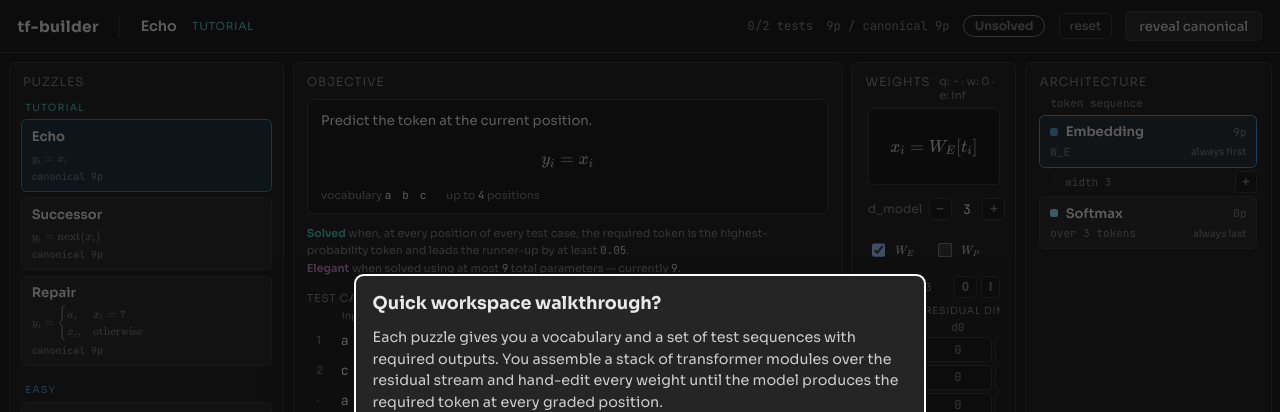
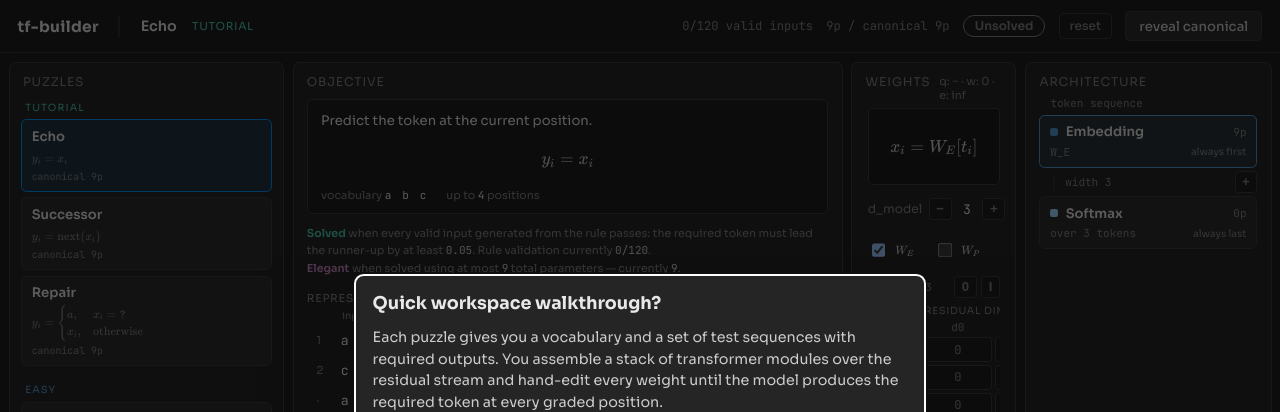
Before and after one commit to longwatermelon/tf-builder, a React (Vite) app: page / in a window 1280 px wide. Shown: the top 412 px of the page. Built offline with nearby package versions, Linux system fonts and the light colour scheme.

Commit message:
2026-07-25 13:46

```diff
--- a/src/App.jsx
+++ b/src/App.jsx
@@ -17,7 +17,7 @@ import {
 } from "./lib/model";
 import { COLORS, DIFFICULTY_COLORS, MONO, UI_ZOOM, btnStyle, subtleBtnStyle } from "./styles/theme";
 
-const PROGRESS_KEY = "tf-builder:progress";
+const PROGRESS_KEY = "tf-builder:progress:rule-validation-v1";
 
 const PROGRESS_STATUSES = ["solved", "elegant"];
 
@@ -136,6 +136,19 @@ export default function App({ guideRefs = {} }) {
     }
   }, [progress]);
 
+  // record the rendered exhaustive result once, while revealed attempts remain ineligible
+  useEffect(() => {
+    if (revealedIds.has(activePuzzleId) || !evaluation.solved) return undefined;
+    const status = evaluation.elegant ? "elegant" : "solved";
+    const timeoutId = window.setTimeout(() => {
+      setProgress((prev) => {
+        if (prev[activePuzzleId] === "elegant" || prev[activePuzzleId] === status) return prev;
+        return { ...prev, [activePuzzleId]: status };
+      });
+    }, 0);
+    return () => window.clearTimeout(timeoutId);
+  }, [activePuzzleId, evaluation.elegant, evaluation.solved, revealedIds]);
+
   // keep the last panel usable when the window shrinks, and on first layout
   useEffect(() => {
     function clampToWindow() {
@@ -176,23 +189,9 @@ export default function App({ guideRefs = {} }) {
     });
   }
 
-  // record the best status reached; the reveal lock is attempt-scoped, so an attempt that started
-  // from the revealed canonical never counts, but resetting to a blank model earns credit again
-  function recordProgress(nextModel) {
-    if (revealedIds.has(activePuzzleId)) return;
-    const result = evaluatePuzzle(nextModel, puzzle);
-    if (!result.solved) return;
-    const status = result.elegant ? "elegant" : "solved";
-    setProgress((prev) => {
-      if (prev[activePuzzleId] === "elegant" || prev[activePuzzleId] === status) return prev;
-      return { ...prev, [activePuzzleId]: status };
-    });
-  }
-
   function updateModel(nextModel) {
     const reconciled = reconcileShapes(nextModel, puzzle);
     setModels((prev) => ({ ...prev, [activePuzzleId]: reconciled }));
-    recordProgress(reconciled);
   }
 
   function selectPuzzle(id) {
@@ -258,7 +257,6 @@ export default function App({ guideRefs = {} }) {
   const isRevealed = revealedIds.has(activePuzzleId);
   const statusColor = evaluation.elegant ? COLORS.violet : evaluation.solved ? COLORS.success : COLORS.textMuted;
   const statusText = evaluation.elegant ? "Elegant" : evaluation.solved ? "Solved" : "Unsolved";
-  const passedCount = evaluation.results.filter((r) => r.ok).length;
 
   return (
     // the zoom scales the whole app one step up; every px below is laid out inside that scale
@@ -299,7 +297,7 @@ export default function App({ guideRefs = {} }) {
 
         <div style={{ display: "flex", alignItems: "center", gap: 12, marginLeft: "auto" }}>
           <span style={{ fontFamily: MONO, fontSize: 11, color: COLORS.textMuted }}>
-            {passedCount}/{evaluation.results.length} tests
+            {evaluation.validationPassed}/{evaluation.validationTotal} valid inputs
           </span>
           <span style={{ fontFamily: MONO, fontSize: 11, color: COLORS.textMuted }}>
             {evaluation.params}p / canonical {puzzle.canonicalParams}p
--- a/src/RootApp.jsx
+++ b/src/RootApp.jsx
@@ -82,7 +82,7 @@ export default function RootApp() {
       id: "objective",
       title: "Objective",
       description:
-        "The task statement: goal, vocabulary, and every test case with its required per-position outputs. Click a test case to trace the model's computation on it step by step.",
+        "The task statement, exhaustive rule-validation status, and representative samples. Click a sample to trace the model's computation on it step by step.",
       targetRef: objectiveGuideRef,
     },
     {
@@ -103,7 +103,7 @@ export default function RootApp() {
       id: "header",
       title: "Status bar",
       description:
-        "Track tests passed, your parameter count against the canonical solution, and the solve status. You can also reset the model or reveal the canonical solution from here.",
+        "Track valid inputs passed, your parameter count against the canonical solution, and the solve status. You can also reset the model or reveal the canonical solution from here.",
       targetRef: headerGuideRef,
     },
   ];
--- a/src/components/ObjectiveCard.jsx
+++ b/src/components/ObjectiveCard.jsx
@@ -39,6 +39,7 @@ function CaseRow({ index, test, ok, isActive, onSelect }) {
 // the always-visible statement of what the player has to build and how it is judged
 export default function ObjectiveCard({ puzzle, evaluation, scratchTokens, activeTab, onSelectTab }) {
   const passed = evaluation.results.filter((r) => r.ok).length;
+  const inputAlphabet = puzzle.validationVocab ?? puzzle.inputVocab;
 
   return (
     <div style={{ padding: "0 12px 12px" }}>
@@ -59,7 +60,14 @@ export default function ObjectiveCard({ puzzle, evaluation, scratchTokens, activ
             vocabulary{" "}
             <span style={{ fontFamily: MONO, color: COLORS.textBright, letterSpacing: 2 }}>{puzzle.vocab.join(" ")}</span>
           </span>
-          {puzzle.inputVocab ? (
+          {puzzle.validationPrefix ? (
+            <span style={{ fontSize: 10, color: COLORS.textMuted }}>
+              inputs{" "}
+              <span style={{ fontFamily: MONO, color: COLORS.textBright, letterSpacing: 2 }}>
+                {puzzle.validationPrefix.join(" ")} first; then {inputAlphabet.join(" ")}
+              </span>
+            </span>
+          ) : puzzle.inputVocab ? (
             <span style={{ fontSize: 10, color: COLORS.textMuted }}>
               inputs{" "}
               <span style={{ fontFamily: MONO, color: COLORS.textBright, letterSpacing: 2 }}>
@@ -76,9 +84,13 @@ export default function ObjectiveCard({ puzzle, evaluation, scratchTokens, activ
 
       <div style={{ marginTop: 10, fontSize: 10, color: COLORS.textMuted, lineHeight: 1.6 }}>
         <div>
-          <span style={{ color: COLORS.success, fontWeight: 600 }}>Solved</span> when, at every position of every test
-          case, the required token is the highest-probability token and leads the runner-up by at least{" "}
-          <span style={{ fontFamily: MONO, color: COLORS.text }}>{puzzle.epsilon}</span>.
+          <span style={{ color: COLORS.success, fontWeight: 600 }}>Solved</span> when every valid input generated from
+          the rule passes: the required token must lead the runner-up by at least{" "}
+          <span style={{ fontFamily: MONO, color: COLORS.text }}>{puzzle.epsilon}</span>. Rule validation currently{" "}
+          <span style={{ fontFamily: MONO, color: COLORS.text }}>
+            {evaluation.validationPassed}/{evaluation.validationTotal}
+          </span>
+          .
         </div>
         <div>
           <span style={{ color: COLORS.violet, fontWeight: 600 }}>Elegant</span> when solved using at most{" "}
@@ -89,7 +101,7 @@ export default function ObjectiveCard({ puzzle, evaluation, scratchTokens, activ
 
       <div style={{ display: "flex", alignItems: "center", gap: 8, margin: "12px 0 4px" }}>
         <span style={{ fontSize: 10, letterSpacing: 0.6, textTransform: "uppercase", color: COLORS.textMuted }}>
-          Test cases — all must pass
+          Representative samples
         </span>
         <span
           style={{
--- a/src/features/puzzles/puzzles.js
+++ b/src/features/puzzles/puzzles.js
@@ -276,6 +276,104 @@ function majoritySolution() {
   };
 }
 
+// turn compact input strings into graded cases using the puzzle's actual rule
+function makeTests(inputs, targetFactory) {
+  return inputs.map((input) => {
+    const tokens = Array.from(input);
+    return { tokens, targets: targetFactory(tokens) };
+  });
+}
+
+// enumerate every valid non-empty input up to maxLen, optionally after a fixed prefix
+function enumerateInputs(alphabet, maxLen, { fixedLen = false, prefix = [] } = {}) {
+  const inputs = [];
+  let frontier = [[...prefix]];
+  for (let length = prefix.length; length <= maxLen; length++) {
+    if (length > 0 && (!fixedLen || length === maxLen)) inputs.push(...frontier.map((tokens) => tokens.join("")));
+    if (length === maxLen) break;
+    frontier = frontier.flatMap((tokens) => alphabet.map((token) => [...tokens, token]));
+  }
+  return inputs;
+}
+
+// echo keeps every token unchanged
+function echoTargets(tokens) {
+  return [...tokens];
+}
+
+// successor advances each token around the three-token cycle
+function successorTargets(tokens) {
+  const next = { a: "b", b: "c", c: "a" };
+  return tokens.map((token) => next[token]);
+}
+
+// repair treats each question mark as a corrupted a
+function repairTargets(tokens) {
+  return tokens.map((token) => (token === "?" ? "a" : token));
+}
+
+// alternate ignores token identity and follows position parity
+function alternateTargets(tokens) {
+  return tokens.map((_, i) => (i % 2 === 0 ? "a" : "b"));
+}
+
+// start marker overwrites position zero and echoes every later token
+function startMarkerTargets(tokens) {
+  return tokens.map((token, i) => (i === 0 ? "▶" : token));
+}
+
+// classify maps vowels and consonants to their output-only labels
+function classifyTargets(tokens) {
+  const vowels = new Set(["a", "e", "i"]);
+  return tokens.map((token) => (vowels.has(token) ? "V" : "C"));
+}
+
+// previous token emits the fixed start marker followed by each predecessor
+function previousTargets(tokens) {
+  return tokens.map((_, i) => (i === 0 ? "⋄" : tokens[i - 1]));
+}
+
+// broadcast copies the first token to every position
+function broadcastTargets(tokens) {
+  return tokens.map(() => tokens[0]);
+}
+
+// reverse mirrors the complete fixed-length sequence
+function reverseTargets(tokens) {
+  return [...tokens].reverse();
+}
+
+// agreement checks whether token identity agrees with position parity
+function agreementTargets(tokens) {
+  return tokens.map((token, i) => ((token === "a") === (i % 2 === 0) ? "a" : "b"));
+}
+
+// match first compares every token with the first token in its sequence
+function matchFirstTargets(tokens) {
+  return tokens.map((token) => (token === tokens[0] ? "y" : "n"));
+}
+
+// majority labels each prefix by whether a is strictly ahead
+function majorityTargets(tokens) {
+  let countA = 0;
+  return tokens.map((token, i) => {
+    if (token === "a") countA += 1;
+    return countA > (i + 1) / 2 ? "y" : "n";
+  });
+}
+
+// induction returns the shared follower of prior matches and skips ambiguous positions
+function inductionTargets(tokens) {
+  return tokens.map((token, i) => {
+    const followers = [];
+    for (let j = 0; j < i; j++) {
+      if (tokens[j] === token) followers.push(tokens[j + 1]);
+    }
+    if (followers.length === 0 || followers.some((follower) => follower !== followers[0])) return null;
+    return followers[0];
+  });
+}
+
 const PUZZLE_DEFS = [
   {
     id: "echo",
@@ -286,10 +384,8 @@ const PUZZLE_DEFS = [
     vocab: ["a", "b", "c"],
     maxLen: 4,
     epsilon: 0.05,
-    tests: [
-      { tokens: ["a", "b", "c", "a"], targets: ["a", "b", "c", "a"] },
-      { tokens: ["c", "a", "b", "b"], targets: ["c", "a", "b", "b"] },
-    ],
+    tests: makeTests(["abca", "cabb"], echoTargets),
+    targetFactory: echoTargets,
     solutionFactory: echoSolution,
   },
   {
@@ -301,10 +397,8 @@ const PUZZLE_DEFS = [
     vocab: ["a", "b", "c"],
     maxLen: 4,
     epsilon: 0.05,
-    tests: [
-      { tokens: ["a", "b", "c", "a"], targets: ["b", "c", "a", "b"] },
-      { tokens: ["c", "c", "a", "b"], targets: ["a", "a", "b", "c"] },
-    ],
+    tests: makeTests(["abca", "ccab"], successorTargets),
+    targetFactory: successorTargets,
     solutionFactory: successorSolution,
   },
   {
@@ -316,10 +410,8 @@ const PUZZLE_DEFS = [
     vocab: ["?", "a", "b"],
     maxLen: 4,
     epsilon: 0.05,
-    tests: [
-      { tokens: ["?", "a", "b", "?"], targets: ["a", "a", "b", "a"] },
-      { tokens: ["b", "?", "b", "a"], targets: ["b", "a", "b", "a"] },
-    ],
+    tests: makeTests(["?ab?", "b?ba"], repairTargets),
+    targetFactory: repairTargets,
     solutionFactory: repairSolution,
   },
   {
@@ -331,10 +423,8 @@ const PUZZLE_DEFS = [
     vocab: ["a", "b"],
     maxLen: 4,
     epsilon: 0.05,
-    tests: [
-      { tokens: ["a", "a", "b", "b"], targets: ["a", "b", "a", "b"] },
-      { tokens: ["b", "a", "a", "b"], targets: ["a", "b", "a", "b"] },
-    ],
+    tests: makeTests(["aabb", "baab"], alternateTargets),
+    targetFactory: alternateTargets,
     solutionFactory: alternateSolution,
   },
   {
@@ -347,11 +437,11 @@ const PUZZLE_DEFS = [
     inputVocab: ["a", "b"],
     maxLen: 4,
     epsilon: 0.05,
-    tests: [
-      { tokens: ["a", "b", "a", "b"], targets: ["▶", "b", "a", "b"] },
-      { tokens: ["b", "b", "a", "a"], targets: ["▶", "b", "a", "a"] },
-      { tokens: ["a", "a", "b", "b"], targets: ["▶", "a", "b", "b"] },
-    ],
+    tests: makeTests(
+      ["abab", "bbaa", "aabb"],
+      startMarkerTargets,
+    ),
+    targetFactory: startMarkerTargets,
     solutionFactory: startMarkerSolution,
   },
   {
@@ -364,11 +454,8 @@ const PUZZLE_DEFS = [
     inputVocab: ["a", "e", "i", "b", "c"],
     maxLen: 4,
     epsilon: 0.05,
-    tests: [
-      { tokens: ["a", "b", "e", "c"], targets: ["V", "C", "V", "C"] },
-      { tokens: ["i", "i", "c", "a"], targets: ["V", "V", "C", "V"] },
-      { tokens: ["b", "c", "b", "e"], targets: ["C", "C", "C", "V"] },
-    ],
+    tests: makeTests(["abec", "iica", "bcbe"], classifyTargets),
+    targetFactory: classifyTargets,
     solutionFactory: classifySolution,
   },
   {
@@ -380,11 +467,10 @@ const PUZZLE_DEFS = [
     vocab: ["⋄", "a", "b"],
     maxLen: 4,
     epsilon: 0.05,
-    tests: [
-      { tokens: ["⋄", "a", "b", "a"], targets: ["⋄", "⋄", "a", "b"] },
-      { tokens: ["⋄", "b", "b", "a"], targets: ["⋄", "⋄", "b", "b"] },
-      { tokens: ["⋄", "a", "a", "b"], targets: ["⋄", "⋄", "a", "a"] },
-    ],
+    tests: makeTests(["⋄aba", "⋄bba", "⋄aab"], previousTargets),
+    targetFactory: previousTargets,
+    validationVocab: ["a", "b"],
+    validationPrefix: ["⋄"],
     solutionFactory: prevTokenSolution,
   },
   {
@@ -396,11 +482,8 @@ const PUZZLE_DEFS = [
     vocab: ["a", "b", "c"],
     maxLen: 4,
     epsilon: 0.05,
-    tests: [
-      { tokens: ["a", "b", "c", "b"], targets: ["a", "a", "a", "a"] },
-      { tokens: ["c", "a", "a", "b"], targets: ["c", "c", "c", "c"] },
-      { tokens: ["b", "c", "c", "a"], targets: ["b", "b", "b", "b"] },
-    ],
+    tests: makeTests(["abcb", "caab", "bcca"], broadcastTargets),
+    targetFactory: broadcastTargets,
     solutionFactory: broadcastSolution,
   },
   {
@@ -414,11 +497,8 @@ const PUZZLE_DEFS = [
     // the anti-diagonal mask is tied to one length, so the scratch sequence cannot be resized
     fixedLen: true,
     epsilon: 0.05,
-    tests: [
-      { tokens: ["a", "b", "c", "a"], targets: ["a", "c", "b", "a"] },
-      { tokens: ["c", "a", "b", "b"], targets: ["b", "b", "a", "c"] },
-      { tokens: ["b", "b", "c", "a"], targets: ["a", "c", "b", "b"] },
-    ],
+    tests: makeTests(["abca", "cabb", "bbca"], reverseTargets),
+    targetFactory: reverseTargets,
     solutionFactory: reverseSolution,
   },
   {
@@ -430,11 +510,8 @@ const PUZZLE_DEFS = [
     vocab: ["a", "b"],
     maxLen: 4,
     epsilon: 0.05,
-    tests: [
-      { tokens: ["a", "a", "b", "b"], targets: ["a", "b", "b", "a"] },
-      { tokens: ["b", "a", "a", "b"], targets: ["b", "b", "a", "a"] },
-      { tokens: ["a", "b", "a", "b"], targets: ["a", "a", "a", "a"] },
-    ],
+    tests: makeTests(["aabb", "baab", "abab"], agreementTargets),
+    targetFactory: agreementTargets,
     solutionFactory: agreementSolution,
   },
   {
@@ -447,11 +524,8 @@ const PUZZLE_DEFS = [
     inputVocab: ["a", "b", "c"],
     maxLen: 4,
     epsilon: 0.05,
-    tests: [
-      { tokens: ["a", "b", "a", "c"], targets: ["y", "n", "y", "n"] },
-      { tokens: ["b", "b", "c", "b"], targets: ["y", "y", "n", "y"] },
-      { tokens: ["c", "a", "a", "c"], targets: ["y", "n", "n", "y"] },
-    ],
+    tests: makeTests(["abac", "bbcb", "caac"], matchFirstTargets),
+    targetFactory: matchFirstTargets,
     solutionFactory: matchFirstSolution,
   },
   {
@@ -464,11 +538,8 @@ const PUZZLE_DEFS = [
     inputVocab: ["a", "b"],
     maxLen: 6,
     epsilon: 0.05,
-    tests: [
-      { tokens: ["a", "a", "b", "b", "b", "b"], targets: ["y", "y", "y", "n", "n", "n"] },
-      { tokens: ["b", "a", "a", "a", "b", "a"], targets: ["n", "n", "y", "y", "y", "y"] },
-      { tokens: ["a", "b", "a", "b", "b", "a"], targets: ["y", "n", "y", "n", "n", "n"] },
-    ],
+    tests: makeTests(["aabbbb", "baaaba", "ababba"], majorityTargets),
+    targetFactory: majorityTargets,
     solutionFactory: majoritySolution,
   },
   {
@@ -481,15 +552,8 @@ const PUZZLE_DEFS = [
     vocab: ["a", "b", "c"],
     maxLen: 6,
     epsilon: 0.05,
-    tests: [
-      { tokens: ["a", "b", "c", "a", "b", "c"], targets: [null, null, null, "b", "c", "a"] },
-      { tokens: ["c", "a", "b", "c", "a", "b"], targets: [null, null, null, "a", "b", "c"] },
-      { tokens: ["a", "b", "b", "a", "c", "c"], targets: [null, null, "b", "b", null, "c"] },
-      // two earlier copies of a, both followed by b, so the retrieval is still unambiguous
-      { tokens: ["a", "b", "a", "b", "c", "a"], targets: [null, null, "b", "a", null, "b"] },
-      // the two earlier copies of a disagree here, so the last position is left ungraded
-      { tokens: ["a", "b", "a", "c", "b", "a"], targets: [null, null, "b", null, "a", null] },
-    ],
+    tests: makeTests(["abcabc", "cabcab", "abbacc", "ababca", "abacba"], inductionTargets),
+    targetFactory: inductionTargets,
     solutionFactory: inductionSolution,
   },
 ];
@@ -499,11 +563,19 @@ export function buildSolution(puzzle) {
   return reconcileShapes(puzzle.solutionFactory(), puzzle);
 }
 
-// the elegance bar is derived from the canonical solution, never hand-written
-export const PUZZLES = PUZZLE_DEFS.map((puzzle) => ({
-  ...puzzle,
-  canonicalParams: countParams(reconcileShapes(puzzle.solutionFactory(), puzzle), puzzle),
-}));
+// derive exhaustive rule-validation cases and the elegance bar from each puzzle definition
+export const PUZZLES = PUZZLE_DEFS.map((puzzle) => {
+  const validationInputs = enumerateInputs(
+    puzzle.validationVocab ?? puzzle.inputVocab ?? puzzle.vocab,
+    puzzle.maxLen,
+    { fixedLen: puzzle.fixedLen, prefix: puzzle.validationPrefix },
+  );
+  return {
+    ...puzzle,
+    validationTests: makeTests(validationInputs, puzzle.targetFactory),
+    canonicalParams: countParams(reconcileShapes(puzzle.solutionFactory(), puzzle), puzzle),
+  };
+});
 
 export function getPuzzle(id) {
   return PUZZLES.find((puzzle) => puzzle.id === id) ?? PUZZLES[0];
```
Also changed, not shown: src/components/TestPanel.jsx (+7 -4 lines), src/lib/model.js, 1 other file (tests, documents, lock files or other folders).
